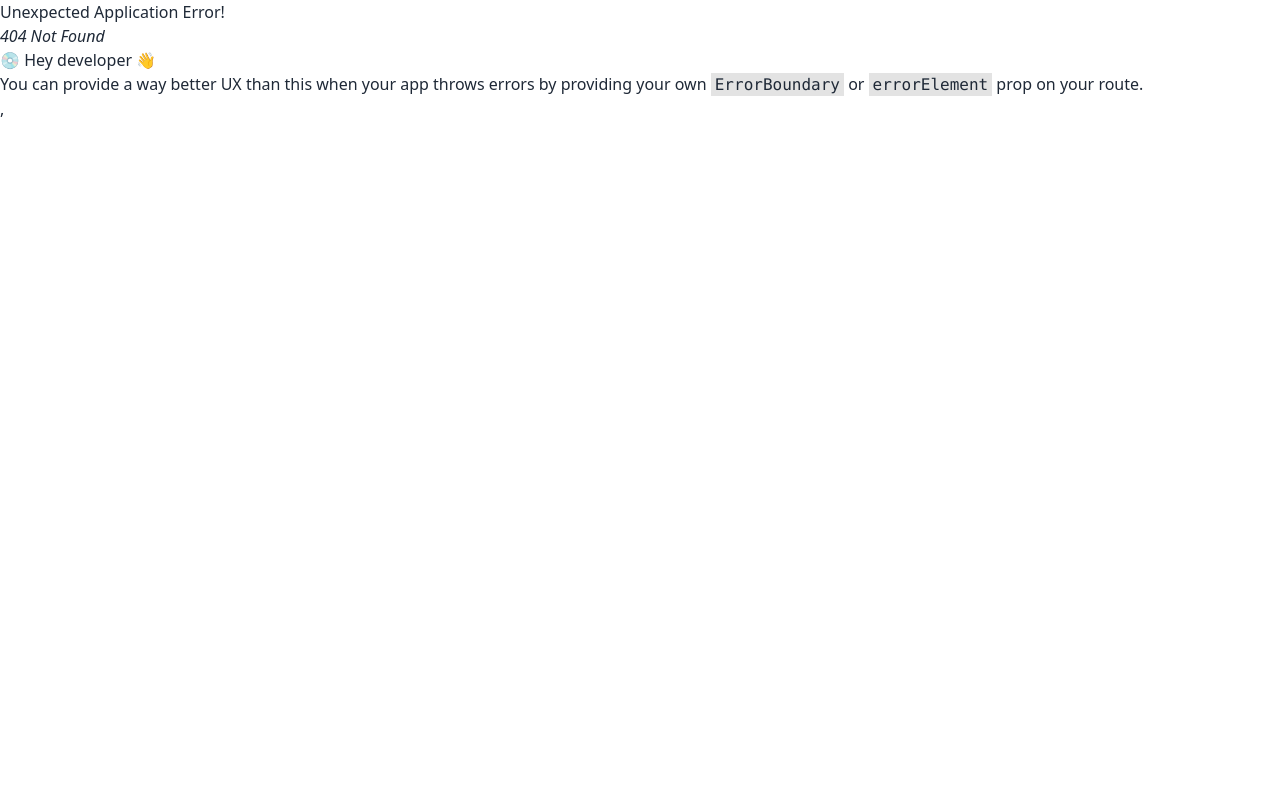
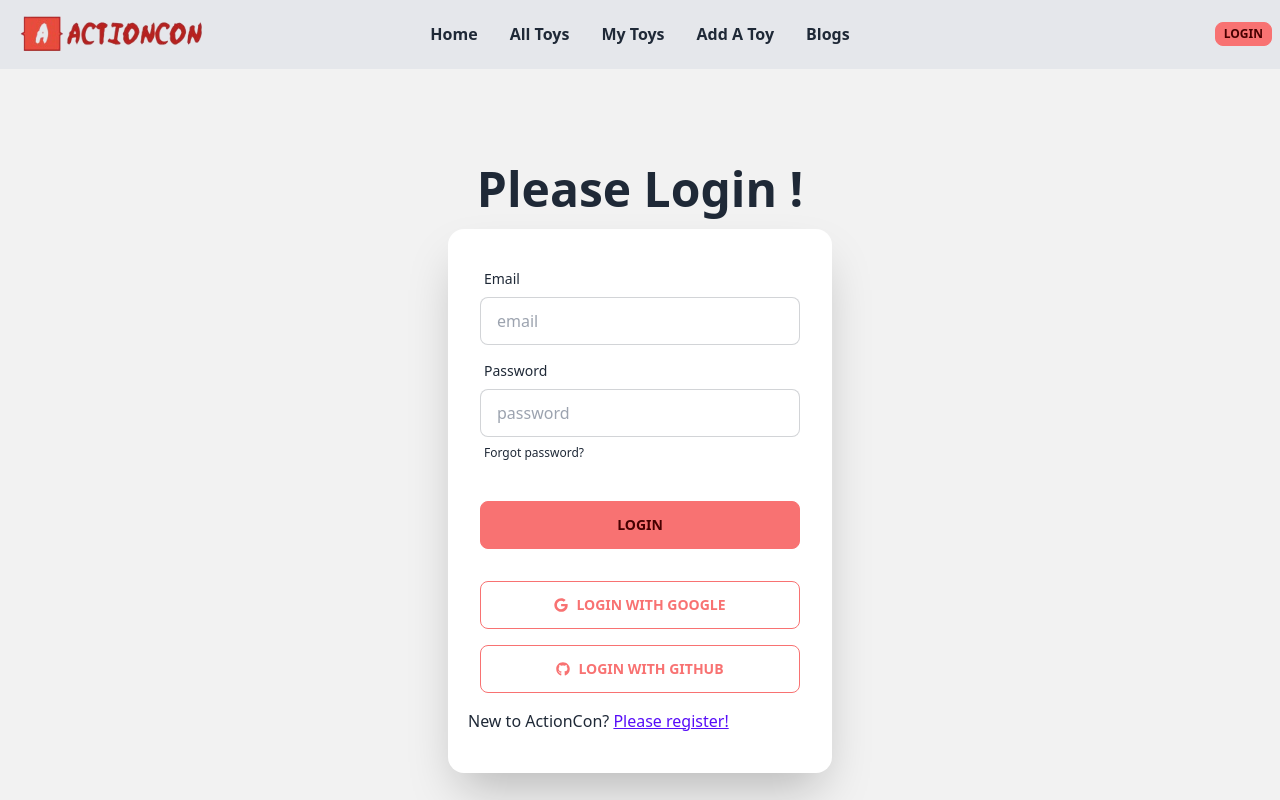
Before and after one commit to NaserUddinMahmud/action-con-client, a React (Vite) app: page /login in a window 1280 px wide. Before the commit this address had no page. Shown: the top 800 px of the page. Built offline with nearby package versions, Linux system fonts and the light colour scheme.

Commit message:
firebase config added

```diff
--- a/package.json
+++ b/package.json
@@ -11,10 +11,12 @@
   },
   "dependencies": {
     "daisyui": "^2.51.6",
+    "firebase": "^9.22.0",
     "localforage": "^1.10.0",
     "match-sorter": "^6.3.1",
     "react": "^18.2.0",
     "react-dom": "^18.2.0",
+    "react-icons": "^4.8.0",
     "react-router-dom": "^6.11.2",
     "react-tabs": "^6.0.1",
     "sort-by": "^1.2.0"
--- a/src/Routes/Routes.jsx
+++ b/src/Routes/Routes.jsx
@@ -2,6 +2,7 @@ import { createBrowserRouter } from "react-router-dom";
 import Main from "../Layout/Main";
 import Home from "../pages/Home/Home";
 import Blogs from "../pages/Blogs/Blogs";
+import Login from "../pages/Login/Login";
 
 
 const router = createBrowserRouter([
@@ -16,6 +17,10 @@ const router = createBrowserRouter([
         {
             path: '/blogs',
             element: <Blogs></Blogs>
+        },
+        {
+            path: '/login',
+            element: <Login></Login>
         }
       ]
     },
--- /dev/null
+++ b/src/firebase/firebase.config.js
@@ -0,0 +1,18 @@
+// Import the functions you need from the SDKs you need
+import { initializeApp } from "firebase/app";
+// TODO: Add SDKs for Firebase products that you want to use
+// https://firebase.google.com/docs/web/setup#available-libraries
+
+// Your web app's Firebase configuration
+const firebaseConfig = {
+  apiKey: import.meta.env.VITE_apiKey,
+  authDomain: import.meta.env.VITE_authDomain,
+  projectId: import.meta.env.VITE_projectId,
+  storageBucket: import.meta.env.VITE_storageBucket,
+  messagingSenderId: import.meta.env.VITE_messagingSenderId,
+  appId: import.meta.env.VITE_appId
+};
+
+// Initialize Firebase
+const app = initializeApp(firebaseConfig);
+export default app;
--- /dev/null
+++ b/src/pages/Login/Login.jsx
@@ -0,0 +1,80 @@
+import { FaGoogle, FaGithub } from "react-icons/fa";
+import { Link } from "react-router-dom";
+
+const Login = () => {
+
+    const handleLogin = event =>{
+        event.preventDefault();
+        const form = event.target;
+        const email = form.email.value;
+        const password = form.password.value;
+        console.log(email, password);
+    }
+
+  return (
+    <div>
+      <div className="hero min-h-screen bg-base-200">
+        <div className="hero-content flex-col">
+          <div>
+            <h1 className="text-5xl font-bold">Please Login !</h1>
+          </div>
+          <div className="card w-96 shadow-2xl bg-base-100">
+            <form onSubmit={handleLogin}>
+              <div className="card-body">
+                <div className="form-control">
+                  <label className="label">
+                    <span className="label-text">Email</span>
+                  </label>
+                  <input
+                    type="text"
+                    name="email"
+                    placeholder="email"
+                    className="input input-bordered"
+                  />
+                </div>
+
+                <div className="form-control">
+                  <label className="label">
+                    <span className="label-text">Password</span>
+                  </label>
+                  <input
+                    type="text"
+                    name="password"
+                    placeholder="password"
+                    className="input input-bordered"
+                  />
+                  <label className="label">
+                    <a href="#" className="label-text-alt link link-hover">
+                      Forgot password?
+                    </a>
+                  </label>
+                </div>
+                <div className="form-control mt-6">
+                  <button className="btn btn-error">Login</button>
+                </div>
+              </div>
+            </form>
+            <button onClick="" className="btn btn-outline btn-error mx-8">
+              {" "}
+              <FaGoogle /> <span className="pl-2">Login with Google</span>
+            </button>
+            <button onClick="" className="btn btn-outline btn-error mx-8 my-4">
+              <FaGithub />
+              <span className="pl-2">Login with Github</span>
+            </button>
+            <p className="text-red-600 px-5"></p>
+            <p className="px-5 pb-10">
+              New to ActionCon?{" "}
+              <Link to="/register" className=" btn-link">
+                {" "}
+                Please register!
+              </Link>
+            </p>
+          </div>
+        </div>
+      </div>
+    </div>
+  );
+};
+
+export default Login;
--- a/src/pages/Shared/Footer/Footer.jsx
+++ b/src/pages/Shared/Footer/Footer.jsx
@@ -4,10 +4,10 @@ import logo from '../../../../public/ActionCon.png'
 const Footer = () => {
     return (
         <div>
-            <footer className="footer p-10 bg-base-200 text-base-content">
+            <footer className="footer p-10 bg-gray-200 text-base-content">
   <div>
   <img className="w-52 -ml-4" src={logo} alt="" />
-    <p>ACME Industries Ltd.<br/>Providing reliable tech since 1992</p>
+    <p>ActionCon Ltd.<br/>Copyright © 2023 - All right reserved by ActionCon</p>
   </div>
   <div>
     <span className="footer-title">Services</span>
--- a/src/pages/Shared/Navbar/Navbar.jsx
+++ b/src/pages/Shared/Navbar/Navbar.jsx
@@ -1,19 +1,29 @@
-import { Link } from "react-router-dom";
+import { Link, NavLink } from "react-router-dom";
 import logo from '../../../../public/ActionCon.png'
 
 
 const Navbar = () => {
     const listItems = <>
-    <li><Link to='/' className="font-semibold">Home</Link></li>
-    <li><Link to='/blog' className="font-semibold"> All Toys</Link></li>
-    <li><Link to='/blog' className="font-semibold">My Toys</Link></li>
-    <li><Link to='/blog' className="font-semibold">Add A Toy</Link></li>
-    <li><Link to='/blogs' className="font-semibold">Blogs</Link></li>
+    <li><NavLink to='/' className={({ isActive }) =>
+                  isActive ? "bg-red-300  font-semibold" : "font-semibold"
+                }>Home</NavLink></li>
+    <li><NavLink to='/blogs' className={({ isActive }) =>
+                  isActive ? "bg-red-300  font-semibold" : "font-semibold"
+                }> All Toys</NavLink></li>
+    <li><NavLink to='/blogs' className={({ isActive }) =>
+                  isActive ? "bg-red-300  font-semibold" : "font-semibold"
+                }>My Toys</NavLink></li>
+    <li><NavLink to='/blogs' className={({ isActive }) =>
+                  isActive ? "bg-red-300  font-semibold" : "font-semibold"
+                }>Add A Toy</NavLink></li>
+    <li><NavLink to='/blogs' className={({ isActive }) =>
+                  isActive ? "bg-red-300  font-semibold" : "font-semibold"
+                }>Blogs</NavLink></li>
 
     </>
     return (
         <div>
-            <div className="navbar bg-base-100">
+            <div className="navbar bg-gray-200">
   <div className="navbar-start">
     <div className="dropdown">
       <label tabIndex={0} className="btn btn-ghost lg:hidden">
```
Also changed, not shown: 1 other file (tests, documents, lock files or other folders).
